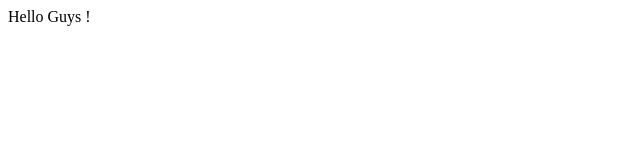
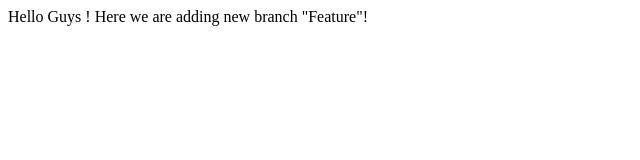
Before and after one commit to Kalyan2459/lecture1, a plain HTML site: page index.html in a window 1280 px wide. Shown: the whole page, without its empty margins (0-640 px from the left). Drawn offline with Linux system fonts and the light colour scheme.

Commit message:
Added a new feature to feature branch

```diff
--- a/index.html
+++ b/index.html
@@ -5,5 +5,6 @@
     </head>
     <body>
         Hello Guys !
+        Here we are adding new branch "Feature"!
     </body>
 </html>
```
